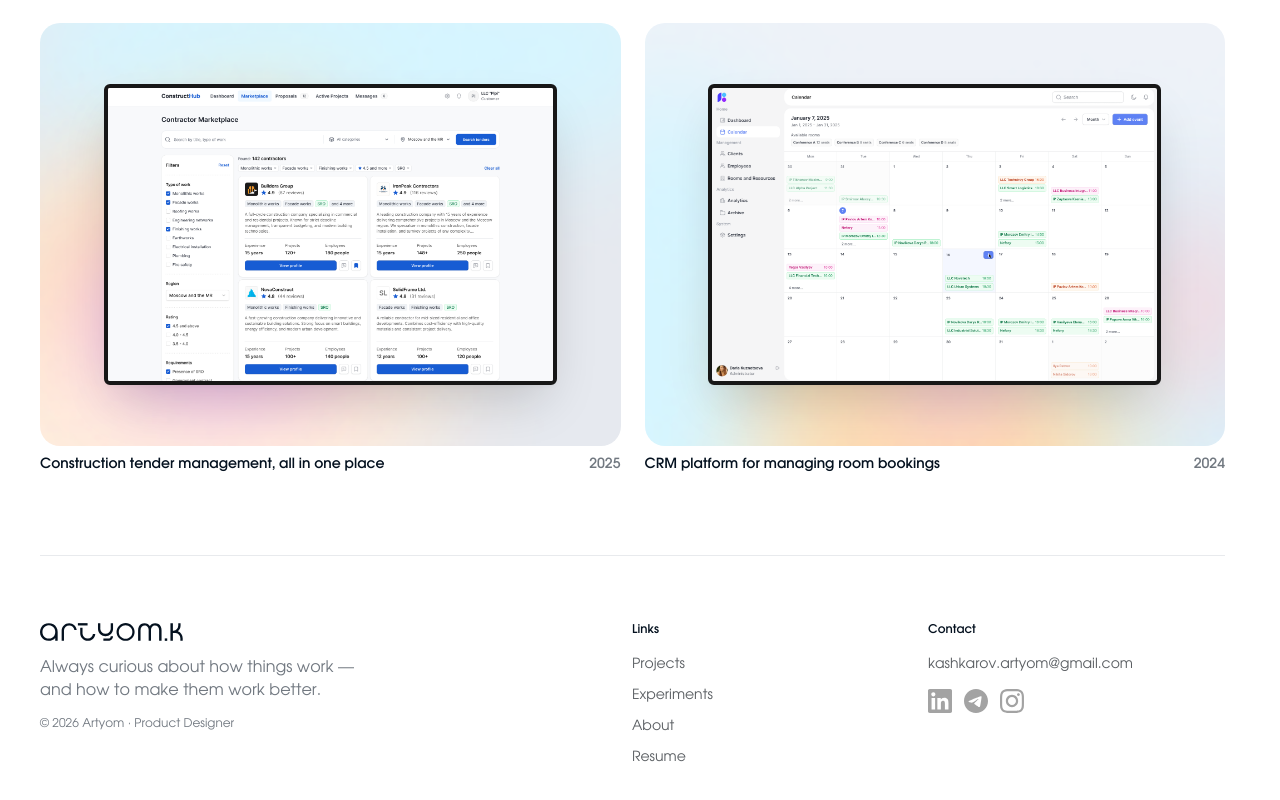
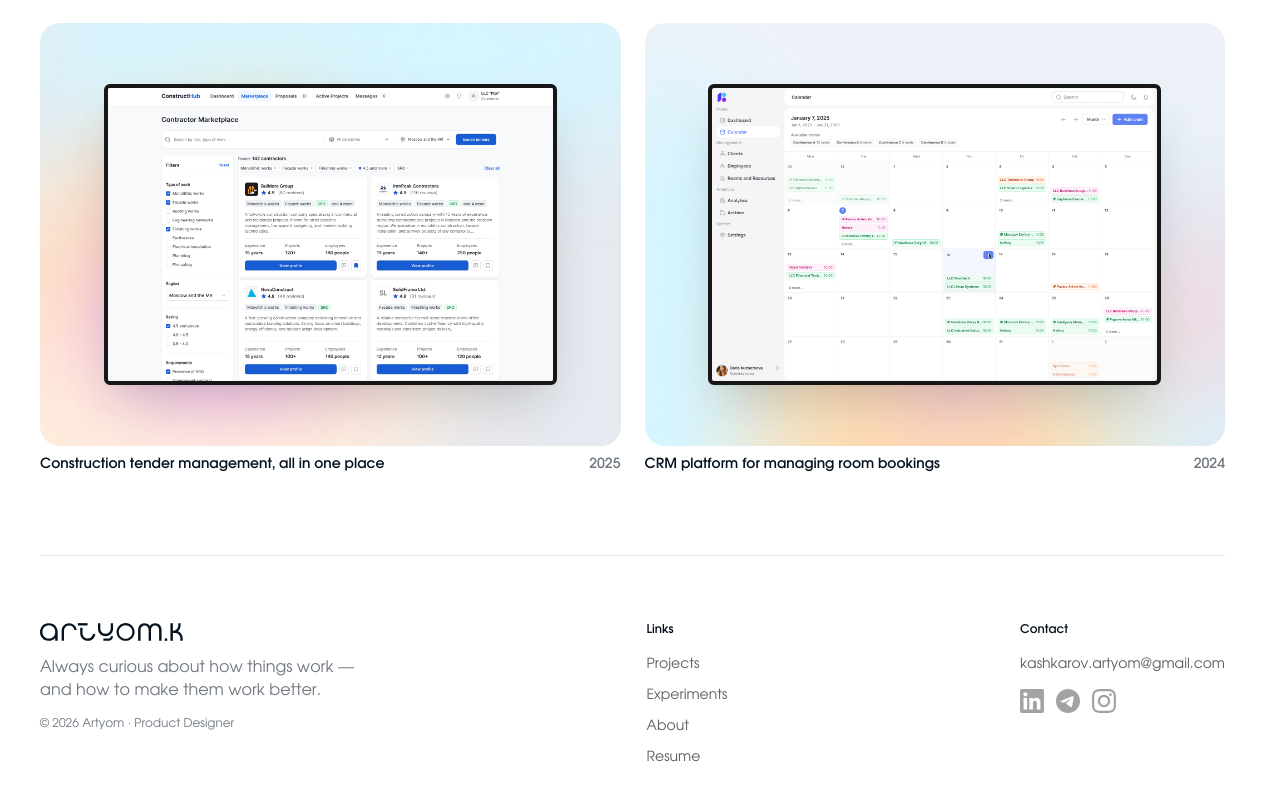
Before and after one commit to IvanMochalov/designers-portfolio, a React (Vite) app: page / in a window 1280 px wide. Shown: the part 345-1145 px from the top of the page. Built offline with nearby package versions, Linux system fonts and the light colour scheme.

Commit message:
[dev]: Футер на flex  - Колонки стоят через space-between и gap 32px;  - Слоган сжимается, почта остаётся в одну строку;  - До 720px колонки складываются столбиком;

```diff
--- a/src/components/SiteFooter/SiteFooter.module.css
+++ b/src/components/SiteFooter/SiteFooter.module.css
@@ -9,9 +9,10 @@
 }
 
 .grid {
-  display: grid;
-  grid-template-columns: minmax(0, 560px) minmax(0, 264px) auto;
-  gap: 32px;
+  display: flex;
+  justify-content: space-between;
+  align-items: flex-start;
+  gap: 64px;
 }
 
 .brand {
@@ -87,12 +88,6 @@
   }
 }
 
-@media (max-width: 960px) {
-  .grid {
-    grid-template-columns: minmax(0, 1.6fr) minmax(140px, 0.9fr) minmax(0, 1fr);
-  }
-}
-
 @media (max-width: 720px) {
   .footer {
     padding: 40px 0;
```
